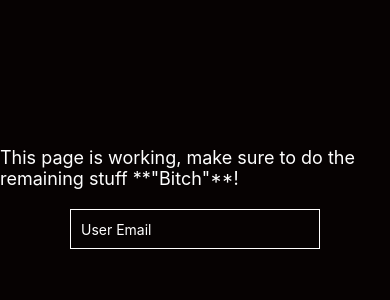
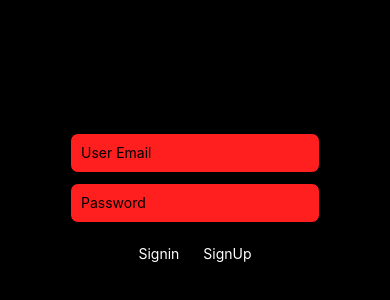
Before and after one commit to tejatayi/TimeSheetApp, a React Native app: screen /LoginPage in a window 390 px wide. Shown: the part 224-524 px from the top of the page. Built offline with nearby package versions, Linux system fonts and the light colour scheme.

Commit message:
LoginPage_V1

```diff
--- a/App.js
+++ b/App.js
@@ -12,6 +12,7 @@ import {
   TouchableOpacity,
 } from "react-native";
 import LoginPage from "./pages/LoginPage";
+import SignupPage from "./pages/SignupPage";
 
 const Stack = createNativeStackNavigator();
 export default function App() {
@@ -24,6 +25,11 @@ export default function App() {
             component={LoginPage}
             options={{ headerShown: false }}
           />
+          <Stack.Screen
+            name="SignupPage"
+            component={SignupPage}
+            options={{ headerShown: false }}
+          />
         </Stack.Navigator>
       </NavigationContainer>
     </GestureHandlerRootView>
--- a/pages/LoginPage.js
+++ b/pages/LoginPage.js
@@ -1,12 +1,34 @@
-import { TextInput, View, Text, StyleSheet } from "react-native";
+import {
+  TextInput,
+  View,
+  Text,
+  StyleSheet,
+  Button,
+  TouchableOpacity,
+} from "react-native";
+import { SignupPage } from "./SignupPage";
 
 export default function LoginPage({ navigation }) {
   return (
     <View style={styles.container}>
-      <Text style={styles.name}>
-        This page is working, make sure to do the remaining stuff **"Bitch"**!
-      </Text>
       <TextInput placeholder="User Email" style={styles.input} />
+      <TextInput
+        placeholder="Password"
+        secureTextEntry={true}
+        style={styles.input}
+      />
+
+      <View style={styles.buttonsContainer}>
+        <TouchableOpacity style={styles.button}>
+          <Text style={styles.buttonText}>Signin</Text>
+        </TouchableOpacity>
+        <TouchableOpacity
+          style={styles.button}
+          onPress={() => navigation.navigate("SignupPage")}
+        >
+          <Text style={styles.buttonText}>SignUp</Text>
+        </TouchableOpacity>
+      </View>
     </View>
   );
 }
@@ -14,21 +36,38 @@ export default function LoginPage({ navigation }) {
 const styles = StyleSheet.create({
   container: {
     flex: 1,
-    backgroundColor: "#060202",
+    backgroundColor: "#f5f5f5",
     alignItems: "center",
     justifyContent: "center",
+    backgroundColor: "black",
   },
-  name: {
-    color: "white", // Make text visible on dark background
-    fontSize: 18,
-    marginBottom: 20,
-  },
+
   input: {
     width: 250,
     height: 40,
     borderWidth: 1,
-    borderColor: "white",
+    borderColor: "black",
+    backgroundColor: "#ff1f1f",
     paddingHorizontal: 10,
-    color: "white", // Ensure text is visible in input field
+    borderRadius: 8,
+    marginBottom: 10,
+    color: "black", // Ensure text is visible in input field
+  },
+  buttonsContainer: {
+    backgroundColor: "white",
+    flexDirection: "row",
+    marginTop: 10,
+    alignItems: "center",
+    justifyContent: "space-between",
+    backgroundColor: "black",
+  },
+  button: {
+    borderRadius: 18,
+    padding: 2,
+    marginLeft: 10,
+    marginRight: 10,
+  },
+  buttonText: {
+    color: "white",
   },
 });
--- /dev/null
+++ b/pages/SignupPage.js
@@ -0,0 +1,25 @@
+import {
+  TextInput,
+  View,
+  Text,
+  StyleSheet,
+  Button,
+  TouchableOpacity,
+} from "react-native";
+
+export default function SignupPage({ navigation }) {
+  return (
+    <View style={styles.container}>
+      <Text style={styles.tex}>this is SignUp page</Text>
+    </View>
+  );
+}
+
+const styles = StyleSheet.create({
+  container: {
+    flex: 1,
+    backgroundColor: "#f5f5f5",
+    alignItems: "center",
+    justifyContent: "center",
+  },
+});
```
